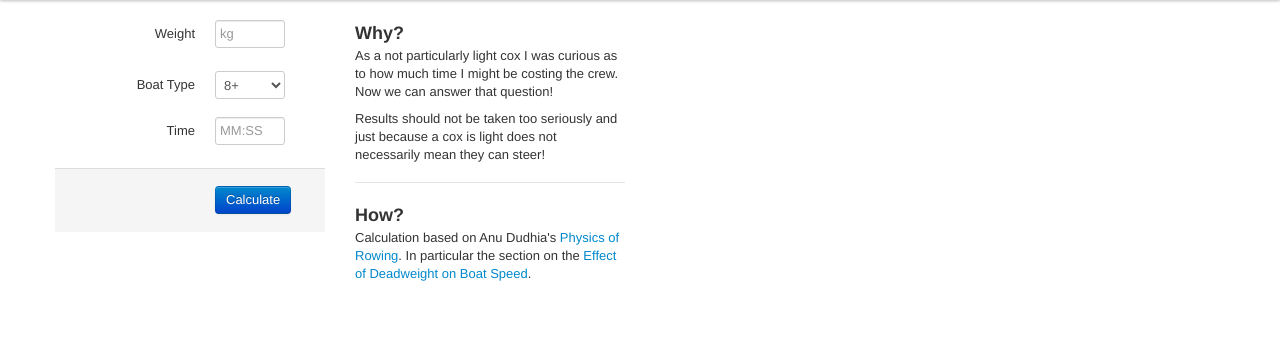
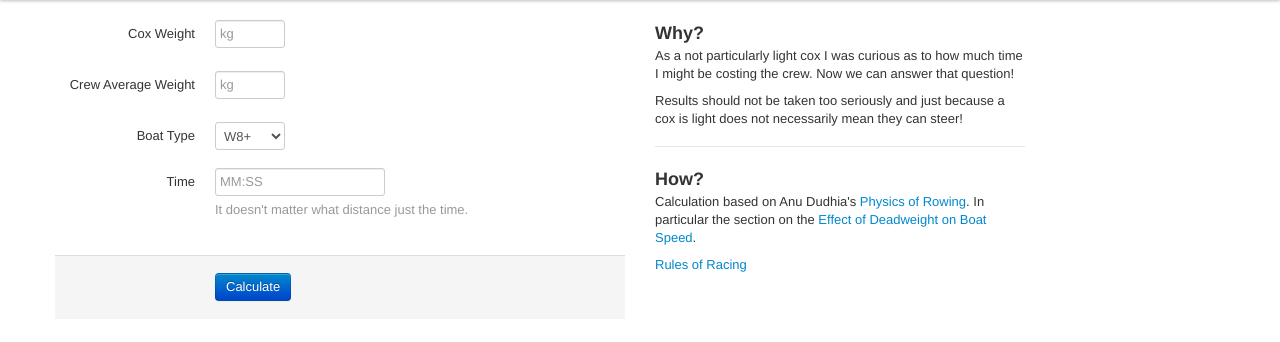
Before and after one commit to johnwalley/deadweight-python, a Flask app: page / in a window 1280 px wide. Shown: the part 40-382 px from the top of the page. Run offline with Flask 2, Linux system fonts and the light colour scheme; some libraries are stand-ins or nearby versions.

Commit message:
Sort of working now

```diff
--- /dev/null
+++ b/app.py
@@ -0,0 +1,50 @@
+import os
+from contextlib import closing
+from flask import Flask, request, session, g, redirect, url_for, abort, \
+     render_template, flash, jsonify
+import math
+import time
+
+# Configuration
+DEBUG = True
+SECRET_KEY = 'development key'
+
+app = Flask(__name__)
+app.config.from_object(__name__)
+
+def calculateTime(coxWeight, averageCrewWeight, type, time):
+    if type == "W8+" or "M8+":
+        boatWeight = 100.0
+        rowersWeight = 8 * averageCrewWeight
+    elif type == "W4+" or "M4+":
+        boatWeight = 60.0
+        rowersWeight = 4 * averageCrewWeight
+
+    if type == "W8+" or "W4+":
+        minCoxWeight = 50.0
+    elif type == "M8+" or "M4+":
+        minCoxWeight = 55.0
+
+    theoreticalMass = minCoxWeight + boatWeight + rowersWeight
+    actualMass = coxWeight + boatWeight + rowersWeight
+    return int(float(time) * (actualMass - theoreticalMass) / theoreticalMass / 6.0)
+
+@app.route('/')
+def index():
+    return render_template('tutorial.html')
+
+@app.route('/calculate')
+def calculate():
+    coxWeight = request.args.get('cox_weight', 75, type=float)
+    averageCrewWeight = request.args.get('crew_weight', 75, type=float)
+    type = request.args.get('type', "8+", type=str)
+    _time = request.args.get('time', "10:00", type=str)
+	# Attempt to parse time
+    structTime = time.strptime(_time, "%M:%S")
+    secs = structTime[4] * 60 + structTime[5]
+    return jsonify(time=calculateTime(coxWeight, averageCrewWeight, type, secs))
+
+if __name__ == '__main__':
+    # Bind to PORT if defined, otherwise default to 5000.
+    port = int(os.environ.get('PORT', 5000))
+    app.run(host='0.0.0.0', port=port)
--- a/templates/tutorial.html
+++ b/templates/tutorial.html
@@ -4,7 +4,8 @@
     <meta charset="utf-8">
     <title>Deadweight</title>
     <meta name="description" content="">
-    <meta name="author" content="">
+    <meta name="author" content="John Walley">
+    <meta name="viewport" content="width=device-width">
 
     <!-- Le HTML5 shim, for IE6-8 support of HTML elements -->
     <!--[if lt IE 9]>
@@ -17,7 +18,8 @@
       $(".alert").hide();
       $('button#calculate').bind('click', function() {
         $.getJSON('/calculate', {
-                weight: $('#weight').val(),
+                cox_weight: $('#cox-weight').val(),
+                crew_weight: $('#crew-weight').val(),
                 type: $('#boatType').val(),
                 time: $('#time').val()
               }, function(data) {
@@ -50,11 +52,6 @@
     <div class="navbar navbar-fixed-top">
       <div class="navbar-inner">
         <div class="container">
-          <a class="btn btn-navbar" data-toggle="collapse" data-target=".nav-collapse">
-            <span class="icon-bar"></span>
-            <span class="icon-bar"></span>
-            <span class="icon-bar"></span>
-          </a>
           <a class="brand" href="#">Deadweight</a>
         </div>
       </div>
@@ -62,17 +59,25 @@
 
     <div class="container">
       <div class="row">
-        <div class="span3">
+        <div class="span6">
 
           <div class="alert alert-info" id="calculate">
-            <strong>Holy guacamole!</strong> They're adding <span id="result">0</span> s
+            <strong>Holy guacamole!</strong> They're adding <span id="result">0</span>s
           </div>
           <div class="form-horizontal">
+            <fieldset>
+               <div class="control-group">
+                <label class="control-label" for="cox-weight">Cox Weight</label>
+                <div class="controls">
+                  <input type="text" class="span1" id="cox-weight" placeholder="kg">
+                  <p class="help-block"></p>
+                </div>
+              </div>
 
             <div class="control-group">
-              <label class="control-label" for="weight">Weight</label>
+                <label class="control-label" for="crew-weight">Crew Average Weight</label>
                 <div class="controls">
-                <input type="text" class="input-xlarge span1" id="weight" placeholder="kg">
+                  <input type="text" class="span1" id="crew-weight" placeholder="kg">
                   <p class="help-block"></p>
                 </div>
               </div>
@@ -81,8 +86,10 @@
                 <label class="control-label" for="boatType">Boat Type</label>
                 <div class="controls">
                   <select class="span1" id="boatType">
-                  <option>8+</option>
-                  <option>4+</option>
+                    <option>W8+</option>
+                    <option>M8+</option>
+                    <option>W4+</option>
+                    <option>M4+</option>
                   </select>
                 </div>
               </div>
@@ -90,10 +97,11 @@
               <div class="control-group">
                 <label class="control-label" for="time">Time</label>
                 <div class="controls">
-                <input type="text" class="input-xlarge span1" id="time" placeholder="MM:SS">
-                <p class="help-block"></p>
+                  <input type="text" class="span2" id="time" placeholder="MM:SS">
+                  <p class="help-block">It doesn't matter what distance just the time.</p>
                 </div>
               </div>
+            </fieldset>
 
             <div class="form-actions">
               <button type="submit" class="btn btn-primary" id="calculate">Calculate</button>
@@ -101,13 +109,16 @@
           </div>
         </div>
 
-        <div class="span3">
+        <div class="span4">
           <h3>Why?</h3>
           <p>As a not particularly light cox I was curious as to how much time I might be costing the crew. Now we can answer that question!</p>
           <p>Results should not be taken too seriously and just because a cox is light does not necessarily mean they can steer!</p>
           <hr>
           <h3>How?</h3>
           <p>Calculation based on Anu Dudhia's <a href="http://www.atm.ox.ac.uk/rowing/physics/">Physics of Rowing</a>. In particular the section on the <a href="http://www.atm.ox.ac.uk/rowing/physics/weight.html#section7">Effect of Deadweight on Boat Speed</a>.</p>
+          <div class="tooltip-demo">
+            <a href="http://www.britishrowing.org/upload/files/Competition/RulesofRacing-1.2.11Finalv2.pdf" rel="tooltip" data-original-title="toooltip" id="tool">Rules of Racing</a>
+          </div>
         </div>
       </div> <!-- /row -->
     </div> <!-- /container -->
@@ -115,6 +126,5 @@
     <!-- Le javascript
     ================================================== -->
     <!-- Placed at the end of the document so the pages load faster -->
-    <script src="{{ url_for('static', filename='bootstrap-alert.js') }}"></script>
   </body>
 </html>
--- a/tutorial.py
+++ /dev/null
@@ -1,40 +0,0 @@
-import os
-from contextlib import closing
-from flask import Flask, request, session, g, redirect, url_for, abort, \
-     render_template, flash, jsonify
-import math
-
-# Configuration
-DEBUG = True
-SECRET_KEY = 'development key'
-
-app = Flask(__name__)
-app.config.from_object(__name__)
-
-def calculateTime(weight, type, time):
-    boatWeight = 0.0
-    if type == "8+":
-        boatWeight = 100.0
-        rowersWeight = 8 * 80.0
-    elif type == "4+":
-        boatWeight = 60.0
-        rowersWeight = 4 * 80.0
-    theoreticalMass = 55.0 + boatWeight
-    actualMass = weight + boatWeight
-    return int(float(time) * (actualMass - theoreticalMass) / theoreticalMass)
-
-@app.route('/')
-def index():
-    return render_template('tutorial.html')
-
-@app.route('/calculate')
-def calculate():
-    weight = request.args.get('weight', 55, type=float)
-    _type = request.args.get('type', "8+", type=str)
-    _time = request.args.get('time', 360, type=float)
-    return jsonify(time=calculateTime(weight, _type, _time))
-
-if __name__ == '__main__':
-    # Bind to PORT if defined, otherwise default to 5000.
-    port = int(os.environ.get('PORT', 5000))
-    app.run(host='0.0.0.0', port=port)
```
Also changed, not shown: 1 other file. Lines whose indentation alone changed are shown as unchanged.
